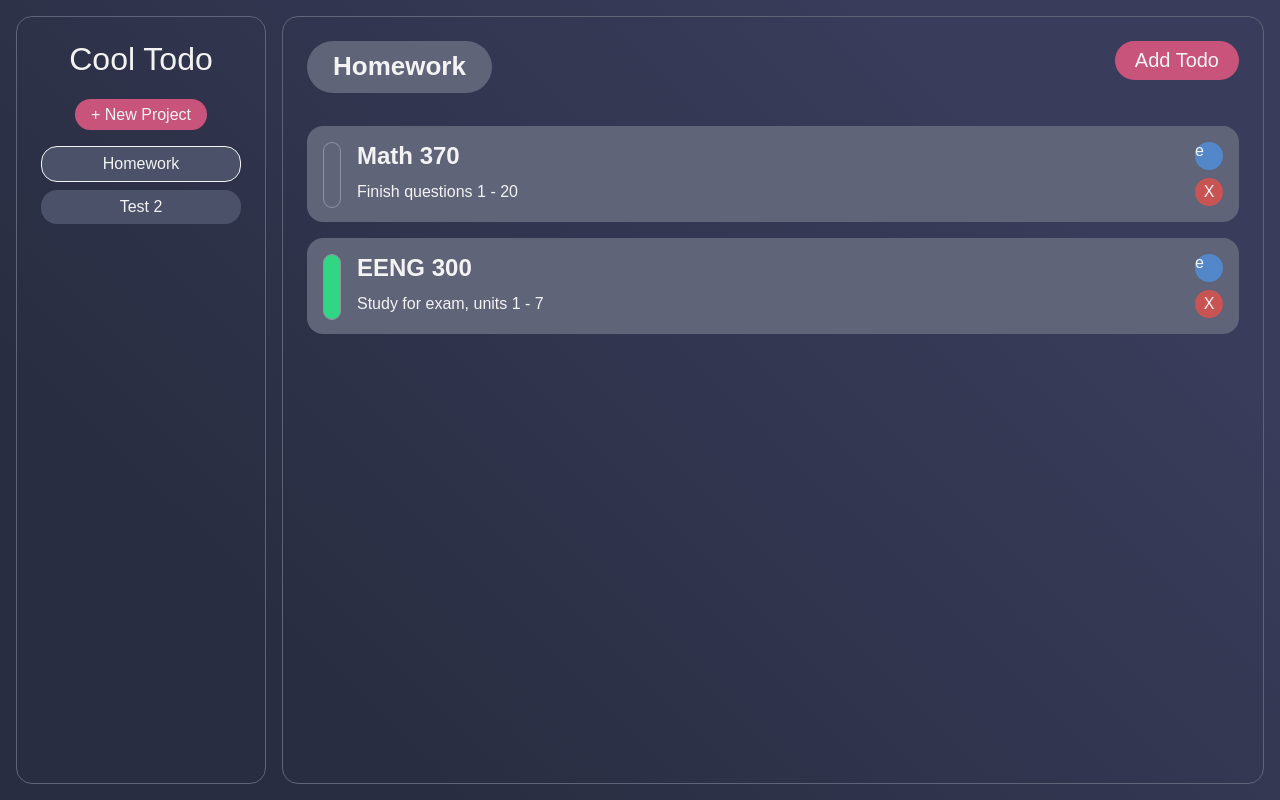
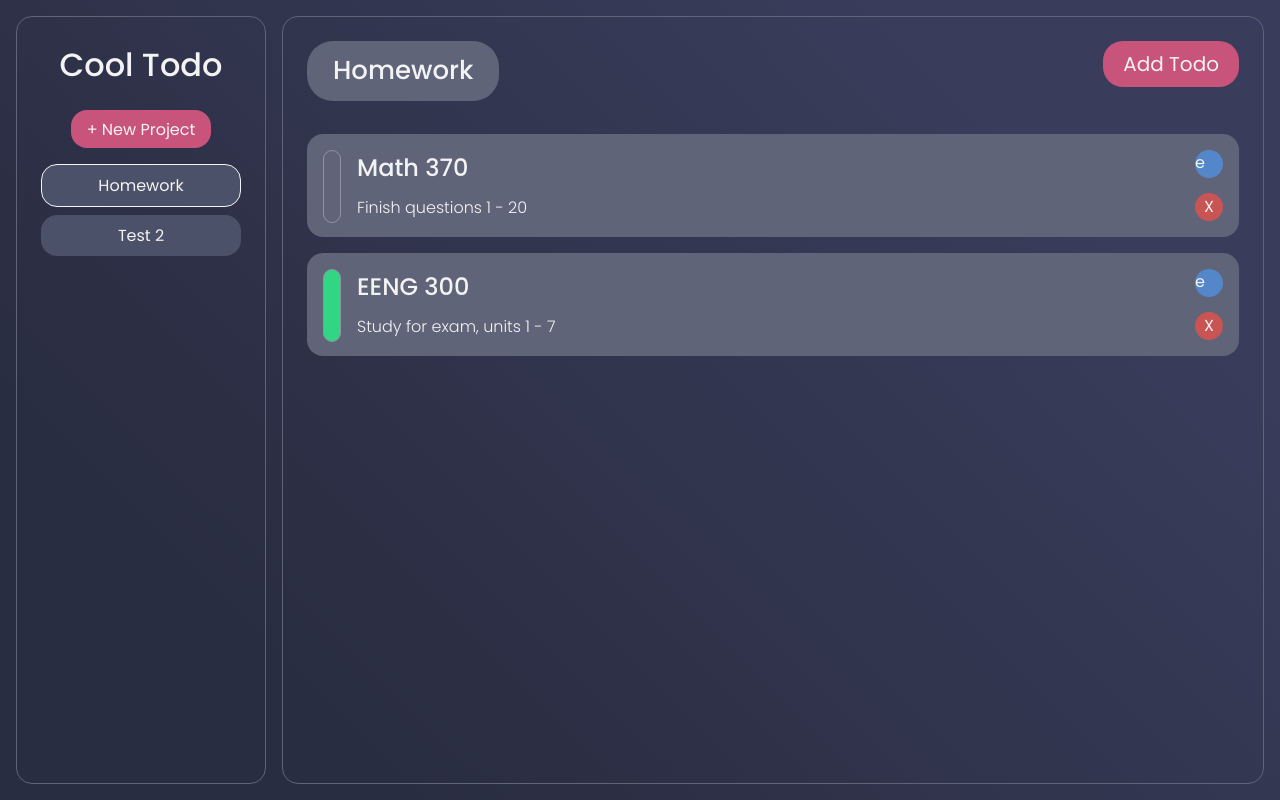
Before and after one commit to John-Jeff/todo-list, a Vue app: page / in a window 1280 px wide. Built offline with nearby package versions, Linux system fonts and the light colour scheme.

Commit message:
Add Poppins Google font

```diff
--- a/index.html
+++ b/index.html
@@ -1,13 +1,19 @@
 <!DOCTYPE html>
 <html lang="en">
+
 <head>
   <meta charset="UTF-8">
   <link rel="icon" href="/favicon.ico">
   <meta name="viewport" content="width=device-width, initial-scale=1.0">
+  <link rel="preconnect" href="https://fonts.googleapis.com">
+  <link rel="preconnect" href="https://fonts.gstatic.com" crossorigin>
+  <link href="https://fonts.googleapis.com/css2?family=Poppins:wght@100;200;300;400;500&display=swap" rel="stylesheet">
   <title>Cool Todo</title>
 </head>
+
 <body>
   <div id="app"></div>
   <script type="module" src="/src/main.js"></script>
 </body>
+
 </html>
--- a/src/assets/main.css
+++ b/src/assets/main.css
@@ -37,13 +37,15 @@
 :root {
   --main-background: #2f3349;
   --sub-background: #5f6479;
+  --lighter-grey: #9799a2;
   --completed: #30d683;
   --white: #f3f3f3;
   --red: #c9547b;
 }
 
 body {
-  font-family: Arial, Helvetica, sans-serif;
+  /* font-family: Arial, Helvetica, sans-serif; */
+  font-family: 'Poppins', sans-serif;
   box-sizing: border-box;
   /* background: var(--main-background); */
   background-image: linear-gradient( 45deg, #292d41 20%, #393c5a 80% );
--- a/src/components/project/ProjectForm.vue
+++ b/src/components/project/ProjectForm.vue
@@ -51,6 +51,7 @@
     display: block;
     background: #5f6479;
     color: #f3f3f3;
+    font-family: inherit;
     font-size: 14px;
     width: 100%;
     min-width: 0;
@@ -60,6 +61,10 @@
     border-radius: .5rem;
     justify-self: center;
     grid-area: input;
+}
+
+#new-project-input::placeholder {
+    color: #9799a2;
 }
 
 #input-label {
--- a/src/components/project/ProjectPane.vue
+++ b/src/components/project/ProjectPane.vue
@@ -25,7 +25,7 @@
 
 <style scoped>
 #main-title {
-    font-weight: lighter;
+    font-weight: 500;
     text-align: center;
     margin-top: 0;
 }
--- a/src/components/todo/TodoForm.vue
+++ b/src/components/todo/TodoForm.vue
@@ -67,7 +67,6 @@
 }
 
 #description {
-    font-family: inherit;
     max-width: 600px;
     max-height: 100px;
 }
@@ -77,6 +76,7 @@
     display: block;
     background: #5f6479;
     color: #f3f3f3;
+    font-family: inherit;
     font-size: 16px;
     padding: .5em 1em;
     margin: .4rem 0 1rem;
@@ -91,9 +91,15 @@
     outline: 1px solid #f3f3f3;
 }
 
+#title::placeholder,
+#description::placeholder {
+    color: #9799a2;
+}
+
 .todo-form-submit {
     background: #30d683;
     color: #f3f3f3;
+    font-family: inherit;
     font-size: 20px;
     padding: .4em 1em;
     border: none;
--- a/src/components/todo/TodoPane.vue
+++ b/src/components/todo/TodoPane.vue
@@ -62,6 +62,7 @@
 
 #project-title {
     font-size: 26px;
+    font-weight: 500;
     box-sizing: border-box;
     display: inline-block;
     background: #5f6479;
@@ -108,11 +109,13 @@
 
 .todo-title {
     margin: 0;
+    font-weight: 500;
     grid-area: title;
 }
 
 .todo-desc {
     margin: 0;
+    font-weight: 300;
     align-self: center;
     grid-area: desc;
 }
```
Lines whose indentation alone changed are shown as unchanged.
